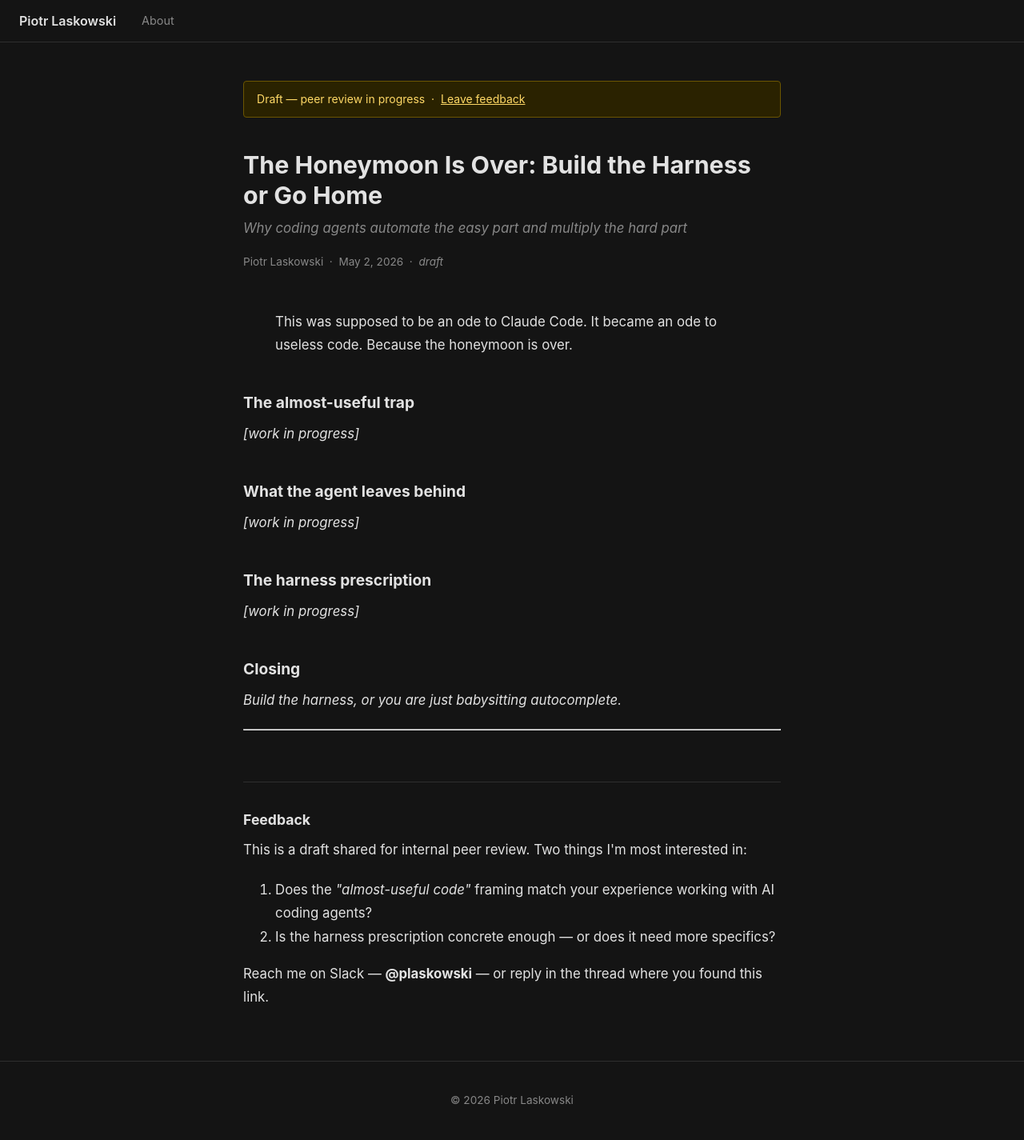
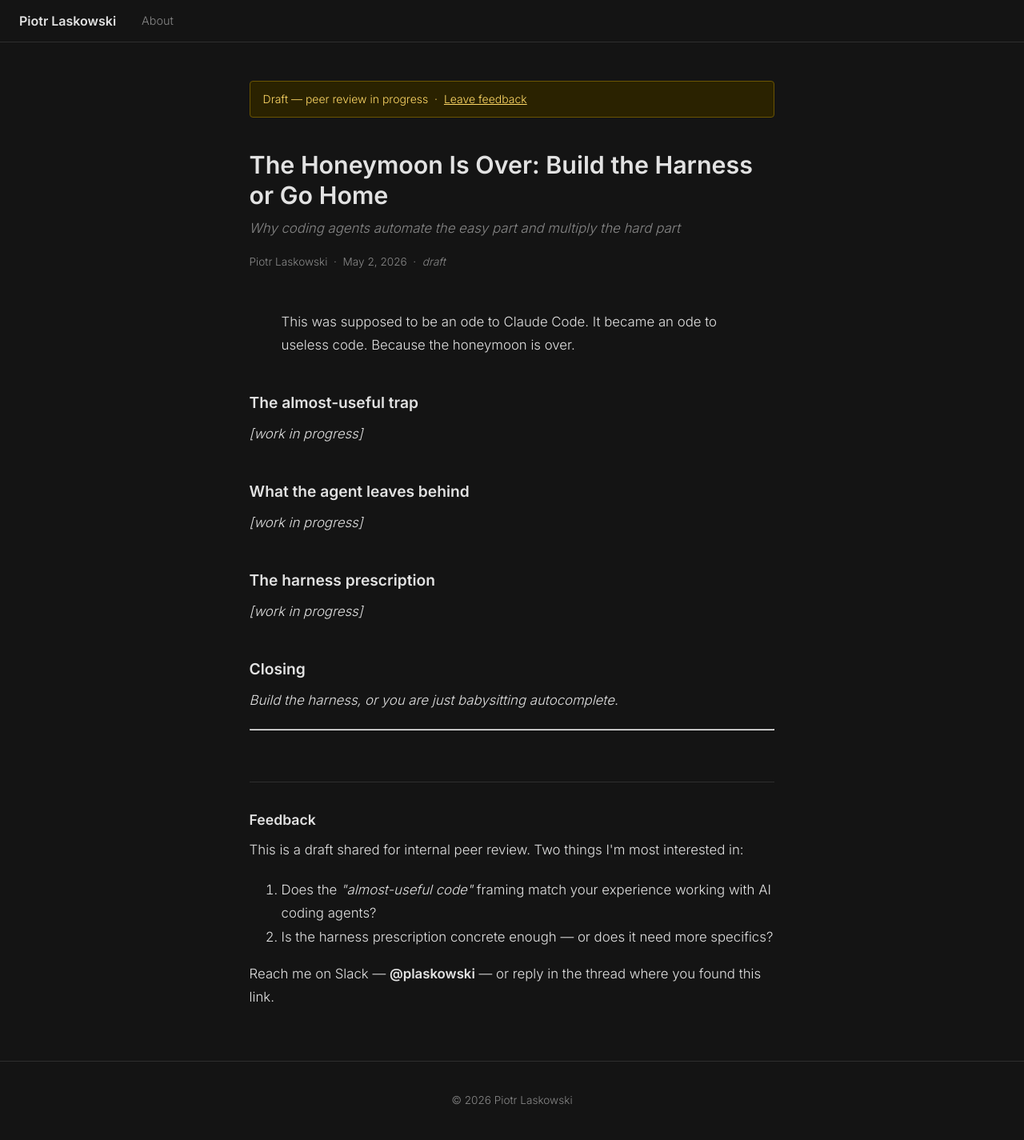
Before and after one commit to plaskowski/plaskowski.github.io, a Jekyll site: the page built from essays/build-the-harness-or-go-home.md, in a window 1280 px wide. Shown: the whole page at 80% size. Built offline with Jekyll 4.4.1, drawn with Linux system fonts in a browser that asks for light colours.

Commit message:
feat: Inter font, 300 light body, 600 semibold headings
Co-authored-by: Cursor <cursoragent@cursor.com>

```diff
--- a/_layouts/default.html
+++ b/_layouts/default.html
@@ -5,6 +5,9 @@
   <meta name="viewport" content="width=device-width, initial-scale=1">
   <title>{% if page.title %}{{ page.title }} — {{ site.title }}{% else %}{{ site.title }}{% endif %}</title>
   <meta name="description" content="{% if page.excerpt %}{{ page.excerpt | strip_html | truncate: 160 }}{% else %}{{ site.description }}{% endif %}">
+  <link rel="preconnect" href="https://fonts.googleapis.com">
+  <link rel="preconnect" href="https://fonts.gstatic.com" crossorigin>
+  <link href="https://fonts.googleapis.com/css2?family=Inter:wght@300;600&display=swap" rel="stylesheet">
   <style>
     *, *::before, *::after { box-sizing: border-box; }
 
@@ -19,14 +22,19 @@
     }
 
     body {
-      font-family: -apple-system, BlinkMacSystemFont, "Segoe UI", Helvetica, Arial, sans-serif;
+      font-family: "Inter", -apple-system, BlinkMacSystemFont, sans-serif;
       font-size: 1.05rem;
+      font-weight: 300;
       line-height: 1.75;
       color: var(--text);
       background: var(--bg);
       margin: 0;
       padding: 0;
     }
+
+    p { font-weight: 300; }
+
+    h1, h2, h3, h4, h5, h6 { font-weight: 600; }
 
     a { color: var(--accent); text-decoration: none; }
     a:hover { text-decoration: underline; }
```
